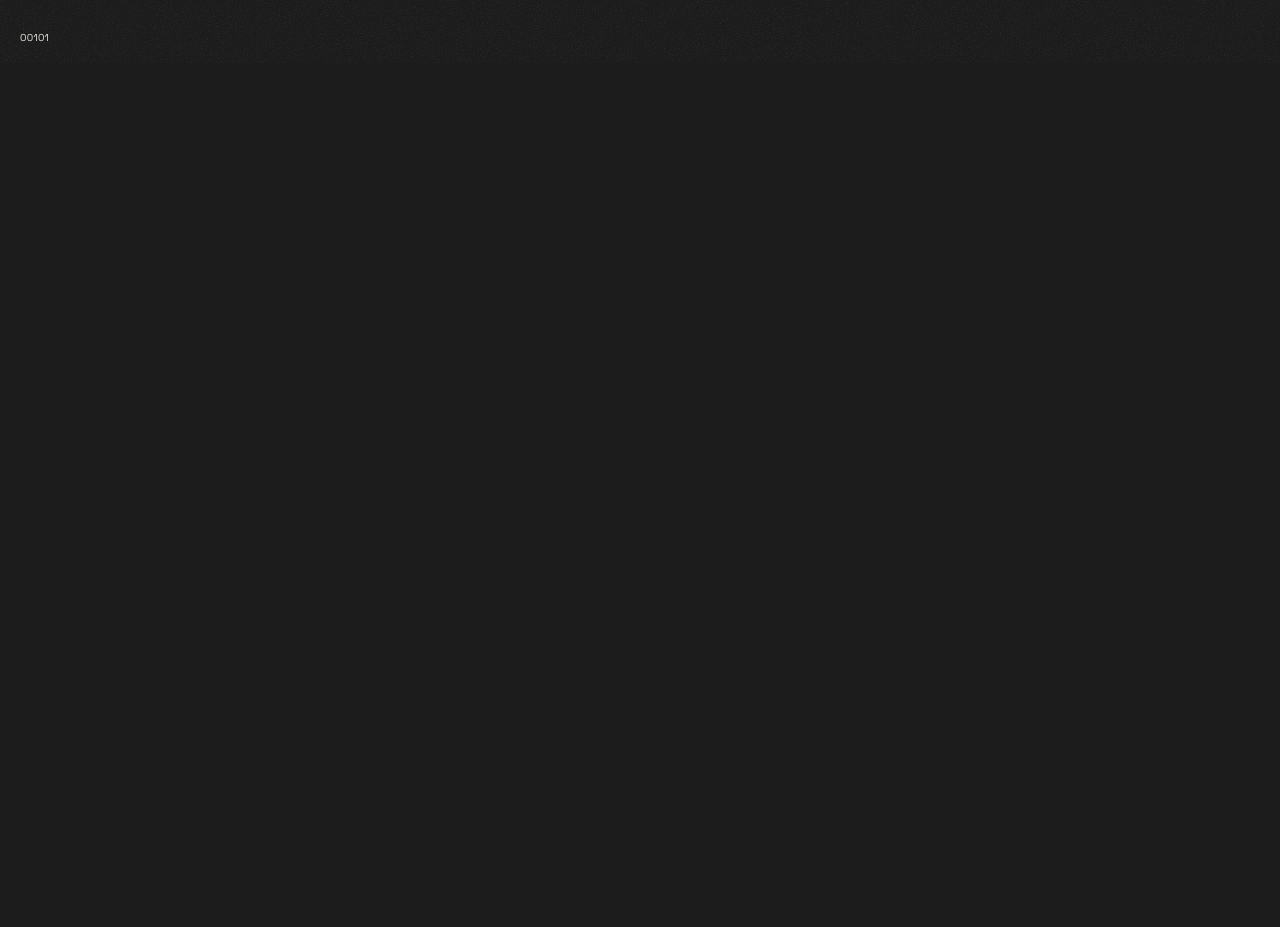
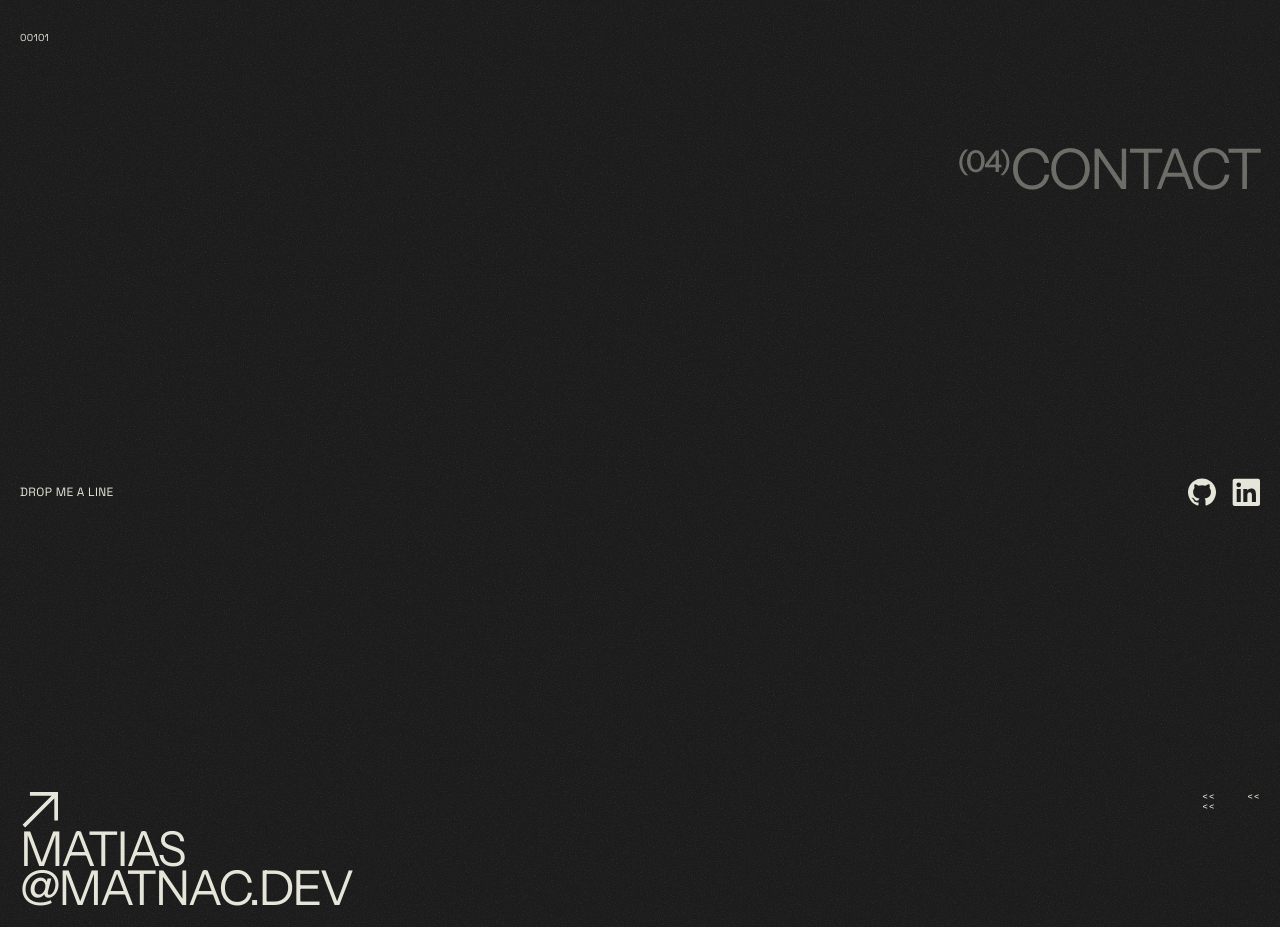
Before and after one commit to msallent/matnac.dev, a Next.js app: page / in a window 1280 px wide. Shown: the part 3329-4256 px from the top of the page. Before the commit the page ends 3392 px from the top, so only its background shows below. Built offline with nearby package versions, Linux system fonts and the light colour scheme.

Commit message:
Add Contact component

```diff
--- a/src/app/page.tsx
+++ b/src/app/page.tsx
@@ -1,4 +1,4 @@
-import { Dev, Hero, Showcase, Who } from "@/components";
+import { Contact, Dev, Hero, Showcase, Who } from "@/components";
 
 export default function Home() {
   return (
@@ -7,6 +7,7 @@ export default function Home() {
       <Who />
       <Dev />
       <Showcase />
+      <Contact />
     </main>
   );
 }
--- /dev/null
+++ b/src/components/Contact.tsx
@@ -0,0 +1,46 @@
+import { Arrow, GitHub, LinkedIn } from "@/icons";
+
+export function Contact() {
+  return (
+    <section className="flex h-svh flex-col justify-between p-5">
+      <h1 className="flex justify-end text-secondary">
+        <span className="mt-[2.5px] text-lg">(04)</span>
+        <span className="text-xl">Contact</span>
+      </h1>
+
+      <div className="flex items-center justify-between">
+        <p className="font-secondary text-sm">Drop me a line</p>
+
+        <span className="flex gap-4">
+          <a href="https://github.com/msallent" target="_blank" rel="noreferrer">
+            <GitHub className="h-7 w-7" />
+          </a>
+
+          <a href="https://www.linkedin.com/in/matias-sallent" target="_blank" rel="noreferrer">
+            <LinkedIn className="h-7 w-7" />
+          </a>
+        </span>
+      </div>
+
+      <div className="flex flex-col gap-0.5">
+        <div className="flex justify-between">
+          <Arrow className="ml-0.5 h-9 w-9" />
+
+          <div className="flex gap-8 font-secondary text-xs">
+            <span>
+              <p>&lt;&lt;</p>
+              <p>&lt;&lt;</p>
+            </span>
+
+            <p>&lt;&lt;</p>
+          </div>
+        </div>
+
+        <span className="!text-[3rem] text-xl">
+          <p>matias</p>
+          <p>@matnac.dev</p>
+        </span>
+      </div>
+    </section>
+  );
+}
--- a/src/components/index.ts
+++ b/src/components/index.ts
@@ -1,4 +1,5 @@
 export { Dev } from "./Dev";
+export { Contact } from "./Contact";
 export { Hero } from "./Hero";
 export { Showcase } from "./Showcase";
 export { Who } from "./Who";
--- a/src/icons/Arrow.tsx
+++ b/src/icons/Arrow.tsx
@@ -1,7 +1,7 @@
 export function Arrow(props: React.SVGProps<SVGSVGElement>) {
   return (
     <svg xmlns="http://www.w3.org/2000/svg" fill="none" viewBox="0 0 39 39" {...props}>
-      <path stroke="currentColor" stroke-width="4" d="M8.61 2H37v28.778M37 2 2 37" />
+      <path stroke="currentColor" strokeWidth="4" d="M8.61 2H37v28.778M37 2 2 37" />
     </svg>
   );
 }
--- /dev/null
+++ b/src/icons/GitHub.tsx
@@ -0,0 +1,12 @@
+export function GitHub(props: React.SVGProps<SVGSVGElement>) {
+  return (
+    <svg xmlns="http://www.w3.org/2000/svg" fill="none" viewBox="0 0 31 30" {...props}>
+      <path
+        fill="currentColor"
+        fillRule="evenodd"
+        d="M15.52 0A15.81 15.81 0 0 0 5.452 3.718 15.334 15.334 0 0 0 .2 12.948 15.184 15.184 0 0 0 2.24 23.33a15.607 15.607 0 0 0 8.372 6.64c.772.153 1.055-.331 1.055-.74 0-.357-.026-1.579-.026-2.85-4.318.915-5.217-1.835-5.217-1.835-.693-1.781-1.722-2.24-1.722-2.24-1.414-.938.101-.938.101-.938 1.57.1 2.393 1.563 2.393 1.563 1.385 2.34 3.622 1.68 4.521 1.271a3.253 3.253 0 0 1 .992-2.05c-3.445-.356-7.07-1.68-7.07-7.587a5.956 5.956 0 0 1 1.589-4.125c-.156-.38-.696-1.962.152-4.062 0 0 1.312-.406 4.268 1.578a15.335 15.335 0 0 1 3.88-.51 15.17 15.17 0 0 1 3.882.51c2.955-1.984 4.264-1.578 4.264-1.578.849 2.112.318 3.694.156 4.062a5.854 5.854 0 0 1 1.589 4.125c0 5.906-3.623 7.206-7.092 7.588.562.484 1.055 1.4 1.055 2.846 0 2.063-.026 3.719-.026 4.225 0 .41.283.894 1.052.74a15.607 15.607 0 0 0 8.355-6.636 15.184 15.184 0 0 0 2.04-10.37 15.333 15.333 0 0 0-5.235-9.224A15.809 15.809 0 0 0 15.52 0Z"
+        clipRule="evenodd"
+      />
+    </svg>
+  );
+}
--- /dev/null
+++ b/src/icons/LinkedIn.tsx
@@ -0,0 +1,12 @@
+export function LinkedIn(props: React.SVGProps<SVGSVGElement>) {
+  return (
+    <svg xmlns="http://www.w3.org/2000/svg" fill="none" viewBox="0 0 28 28" {...props}>
+      <path
+        fill="currentColor"
+        fillRule="evenodd"
+        d="M25.977.655H2.673C1.56.655.656 1.538.656 2.627v23.4C.656 27.116 1.56 28 2.673 28h23.304C27.093 28 28 27.116 28 26.027v-23.4c0-1.089-.907-1.972-2.023-1.972ZM6.738 4.42a2.352 2.352 0 1 1-.003 4.705 2.352 2.352 0 0 1 .003-4.705Zm-2.03 6.487h4.06v13.05h-4.06v-13.05Zm10.49 0H11.31v13.05h4.051v-6.455c0-1.702.322-3.351 2.433-3.351 2.08 0 2.108 1.947 2.108 3.46v6.345h4.054V16.8c0-3.515-.759-6.216-4.864-6.216-1.973 0-3.297 1.081-3.838 2.107h-.056v-1.784Z"
+        clipRule="evenodd"
+      />
+    </svg>
+  );
+}
--- a/src/icons/index.ts
+++ b/src/icons/index.ts
@@ -1,5 +1,7 @@
 export { Arrow } from "./Arrow";
 export { Clock } from "./Clock";
+export { GitHub } from "./GitHub";
+export { LinkedIn } from "./LinkedIn";
 export { Matnac } from "./Matnac";
 export { Pin } from "./Pin";
 export { Plus } from "./Plus";
```
